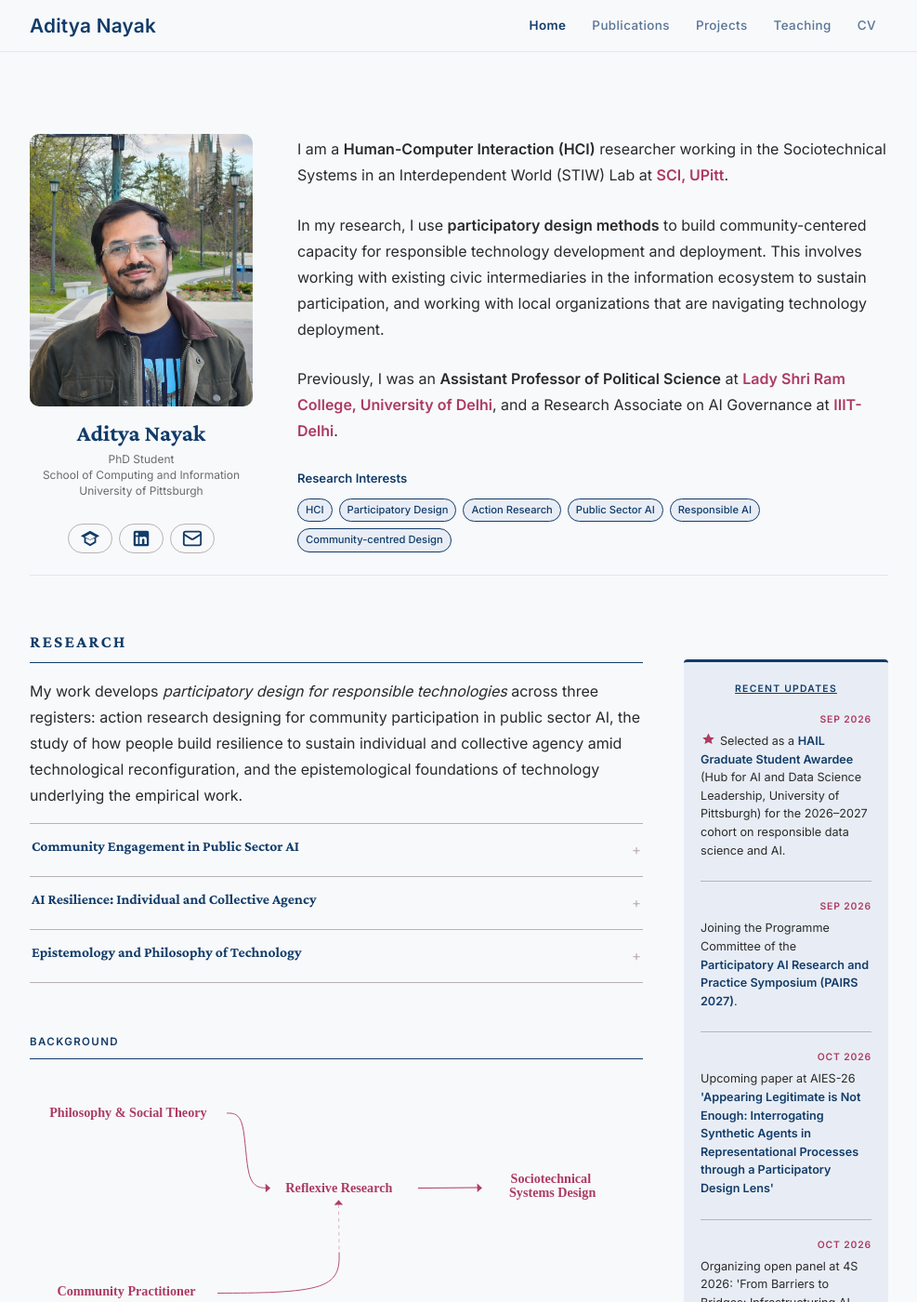
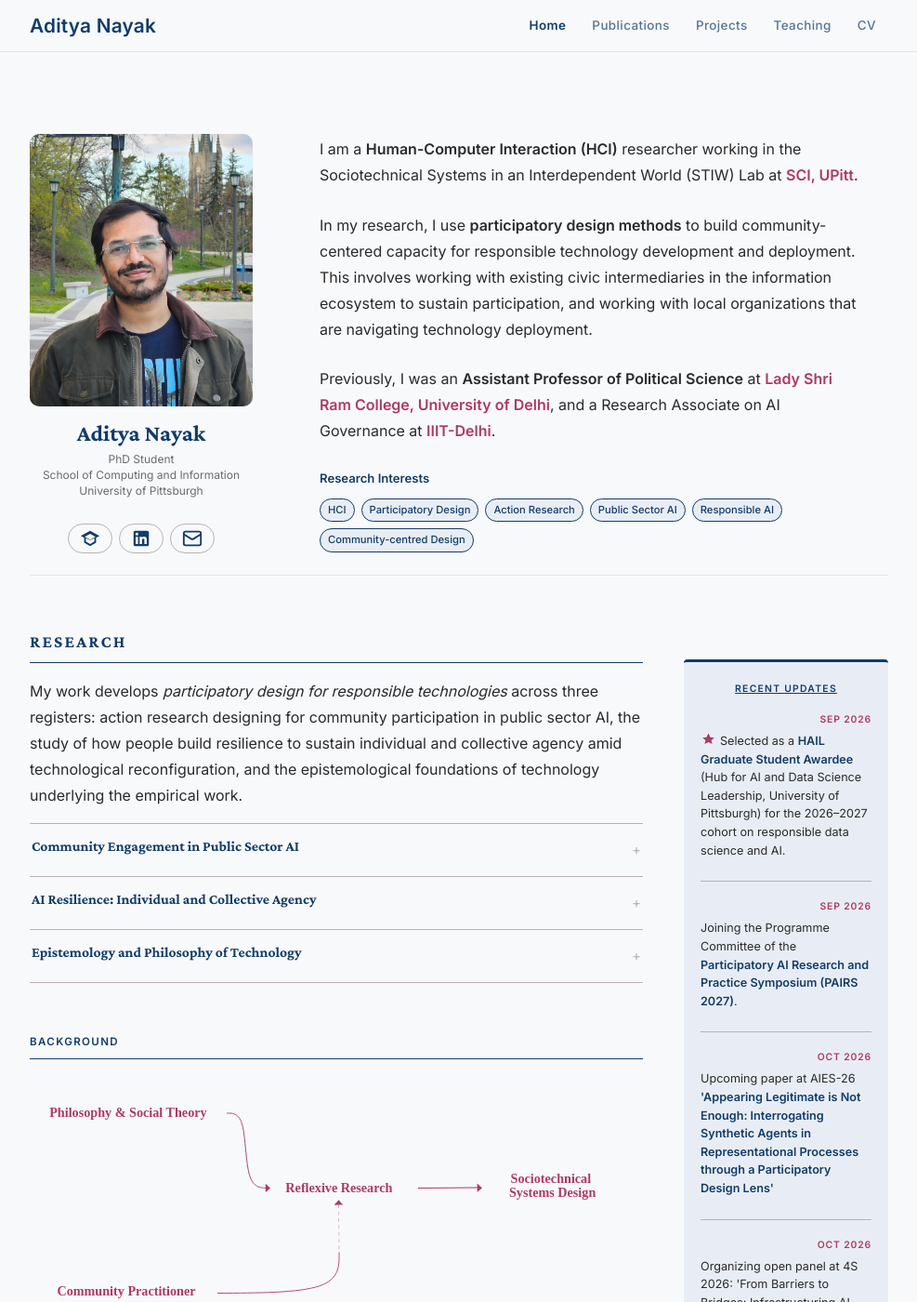
Before and after one commit to adityanayak-info/adityanayak-info.github.io, a Jekyll site: the page built from index.md, in a window 1280 px wide and 1400 px high. Shown: the whole window at 93% size, without its empty margins (146-1133 px from the left). Built offline with Jekyll 4.4.1, drawn with Linux system fonts in a browser that asks for light colours.

Commit message:
Enhance profile text styling with padding
Add left and right padding to profile text.

```diff
--- a/assets/css/style.css
+++ b/assets/css/style.css
@@ -386,7 +386,12 @@ a:hover { color: var(--navy); text-decoration: underline; }
 
 [data-tooltip]:hover::after { opacity: 1; }
 
-.profile-text { flex: 1; padding-top: 2px; }
+.profile-text {
+  flex: 1;
+  padding-top: 2px;
+  padding-left: 24px;
+  padding-right: 24px;
+}
 
 .profile-subtitle {
   font-size: 0.9rem;
```
